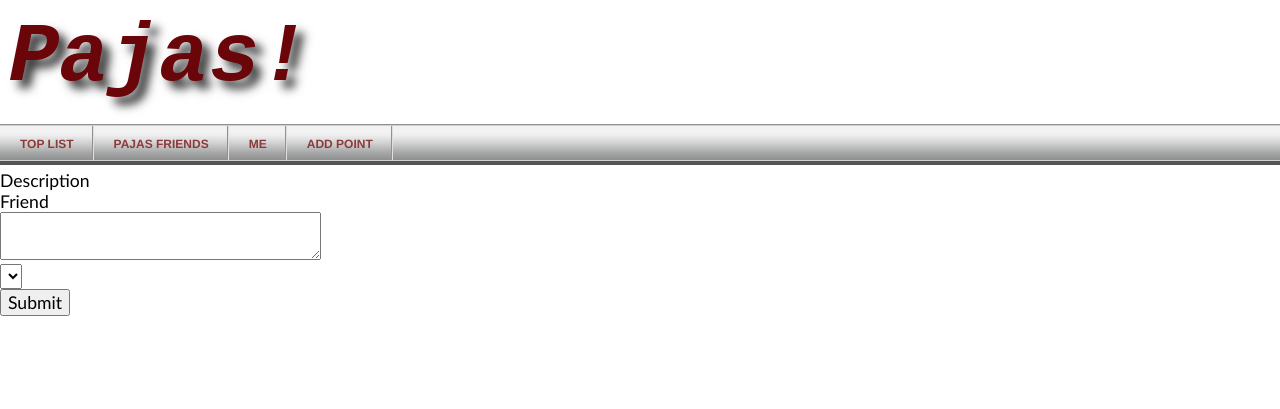
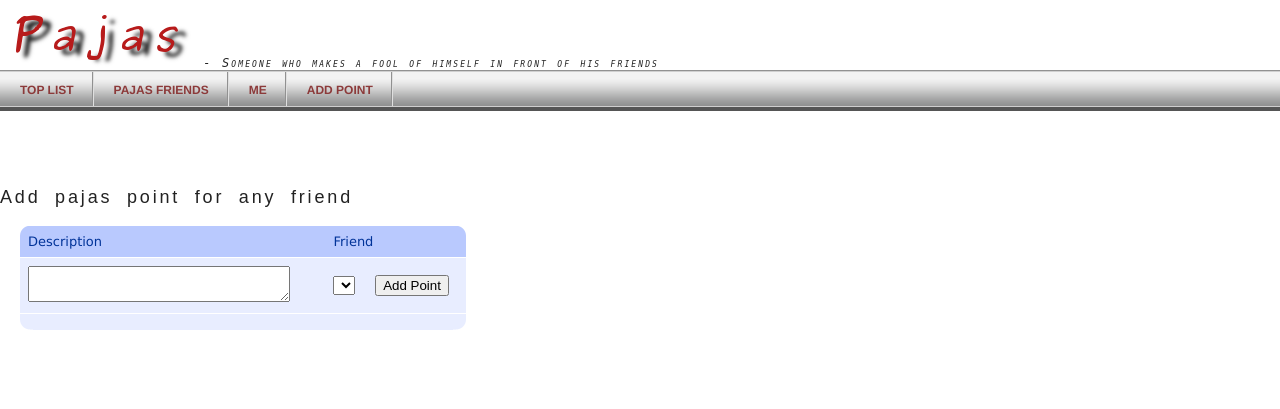
Before and after one commit to axling/Pajas, a Python web app: template templates/add_points.html in a window 1280 px wide. Shown: the top 409 px of the page. Run offline with Jinja, Linux system fonts and the light colour scheme; the template is opened without the code that fills it: most values are stand-ins (such as "Sample title", 1, 10 or a date in 2020); lists and menus that the app fills with data are empty; some libraries are stand-ins or nearby versions.

Commit message:
update layout using tables instead of divs, add a flashy menu, update pajas logo, fix typography

```diff
--- a/main.py
+++ b/main.py
@@ -36,7 +36,7 @@ from operator import itemgetter
 import Cookie
 import base64
 import cgi
-import debug_conf as conf
+import conf
 import datetime
 import hashlib
 import hmac
--- a/static/layout.css
+++ b/static/layout.css
@@ -80,24 +80,104 @@ height: 0;
 }
 
 /* ******************************************************************** */
+/*                      Rounded Corner Table                            */
+/* ******************************************************************** */
+#rounded-corner
+{
+	font-family: "Lucida Sans Unicode", "Lucida Grande", Sans-Serif;
+	font-size: 12px;
+	margin: 20px;
+	width: 100%;
+	text-align: left;
+	border-collapse: collapse;
+}
+#rounded-corner thead th.rounded-head-left
+{
+	background: #b9c9fe url('/images/left.png') left -1px no-repeat;
+}
+#rounded-corner thead th.rounded-head-right
+{
+	background: #b9c9fe url('/images/right.png') right -1px no-repeat;
+}
+#rounded-corner th
+{
+	padding: 8px;
+	font-weight: normal;
+	font-size: 13px;
+	color: #039;
+	background: #b9c9fe;
+}
+#rounded-corner td
+{
+	padding: 8px;
+	background: #e8edff;
+	border-top: 1px solid #fff;
+	color: #669;
+}
+#rounded-corner tfoot td.rounded-foot-left
+{
+	background: #e8edff url('/images/botleft.png') left bottom no-repeat;
+}
+#rounded-corner tfoot td.rounded-foot-right
+{
+	background: #e8edff url('/images/botright.png') right bottom no-repeat;
+}
+#rounded-corner tbody tr:hover td
+{
+	background: #d0dafd;
+}
+
+/* ******************************************************************** */
 /*                      Pajas specific                                  */
 /* ******************************************************************** */
-.point {
-    margin: 0 auto;
+html { font-size:100.01%; }
+body {
+  font-size: 75%;
+  color: #222;
+  background: #fff;
+  font-family: sans-serif, "Helvetica Neue", Arial, Helvetica;
 }
-.pajas {
-    width: 70px;
+
+.logo-text {
+    font-family: monospace;
+    font-style: italic;
+    font-variant: small-caps;
+    font-weight: normal;
+    font-size: small;
+    line-height: 100%;
+    word-spacing: normal;
+    letter-spacing: 0.3ex;
+    text-decoration: none;
+    text-transform: none;
+    text-align: left;
+    text-indent: 0ex;
+}
+
+.page-header {
+    font-family: sans-serif;
+    font-style: normal;
+    font-variant: normal;
+    font-weight: normal;
+    font-size: large;
+    line-height: 100%;
+    word-spacing: 0.7ex;
+    letter-spacing: 0.3ex;
+    text-decoration: none;
+    text-transform: none;
+    text-align: left;
+    text-indent: 0ex;
 }
 .description {
-    width: 200px;
+    font-family: serif;
+    font-style: normal;
+    font-variant: normal;
+    font-weight: normal;
+    font-size: small;
+    line-height: 100%;
+    word-spacing: normal;
+    letter-spacing: 0.3ex;
+    text-decoration: none;
+    text-transform: none;
+    text-align: center;
+    text-indent: 0ex;
 }
-.nr_points {
-    width: 120px;
-    margin-rigth: 0px;
-
-}
-
-.point, .pajas, .description, .nr_points {
-    margin-right: 10px;
-    float:left;
-}
--- a/templates/add_points.html
+++ b/templates/add_points.html
@@ -2,26 +2,38 @@
 {% block title %}Add Pajas Points{% endblock %}
 {% block scripts %}
 <script src="/searchFriends.js"></script>
-<script src="/fb_add_point_ui.js"></script>
 {% endblock %}
 {% block body %}
-<div class="ui-widget">
-<form id="add_point" class="inline" method="post" action="/add_point">
-  <div class="grid_11 prefix_1">
-    <div class="grid_3 alpha">Description</div>
-    <div class="grid_1 omega">Friend</div>
-  </div>
-  <div class="clear"></div>
-  <div class="grid_11 prefix_1">
-    <textarea class="grid_3 alpha" rows="2" cols="30" name="description"></textarea>
-    <div class="grid_3">
-      <select id="combobox" name="friend">
-      </select>
-    </div>
-    <input class="grid_1 omega" type="submit" value="Submit" />
-    <input type="hidden" name="_csrf_token" value="{{ csrf_token }}" />
-  </div>
-  <div class="clear"></div>
-</form>
-</div>
+<h3 class="page-header">Add pajas point for any friend</h3>
+<table id="rounded-corner" summary="Add pajaspoint for any friend">
+  <thead>
+    <tr>
+      <th class="rounded-head-left">Description</th>
+      <th colspan="2" class="rounded-head-right">Friend</th>
+    </tr>
+  </thead>
+  <tfoot>
+    <tr>
+      <td class="rounded-foot-left"></td>
+      <td colspan="2" class="rounded-foot-right"></td>
+    </tr>
+  </tfoot>
+  <tbody>
+    <form method="post" action="/add_point">
+      <tr>
+	<td>
+	  <textarea rows="2" cols="30" name="description"></textarea>
+	</td>
+	<td>
+	  <select id="combobox" name="friend">
+	  </select>
+	</td>
+	<td>
+	  <input type="submit" value="Add Point" />
+	  <input type="hidden" name="_csrf_token" value="{{ csrf_token }}" />
+	</td>
+      </tr>
+    </form>
+  </tbody>
+</table>
 {% endblock %}
--- a/templates/base.html
+++ b/templates/base.html
@@ -26,7 +26,9 @@
   <body>
     <div class="pagewidth">
       <div id="header">
-	<a href="/"><img src="/pajas_logo.png" /></a>
+	<a href="/"><img src="/pajas_logo_v2.png" /></a>
+	<span class="logo-text"> - Someone who makes a fool of himself in front of his friends
+	</span>
         {% if logged_in_user %}
 	{% block navbar %}
 	<ul id="menu">
```
Also changed, not shown: templates/friend_list.html (+26 -12 lines), templates/list_points.html (+31 -10 lines), templates/user_page.html (+43 -73 lines), images/hover.gif (added), images/pajas_logo_bevel.png (added), images/pajas_logo_v2.png (added), images/seperator.gif (added), static/images/botleft.png (added), static/images/botright.png (added), static/images/left.png (added), static/images/right.png (added), static/pajas_logo_bevel.png (added), static/pajas_logo_v2.png (added), 2 other files.
